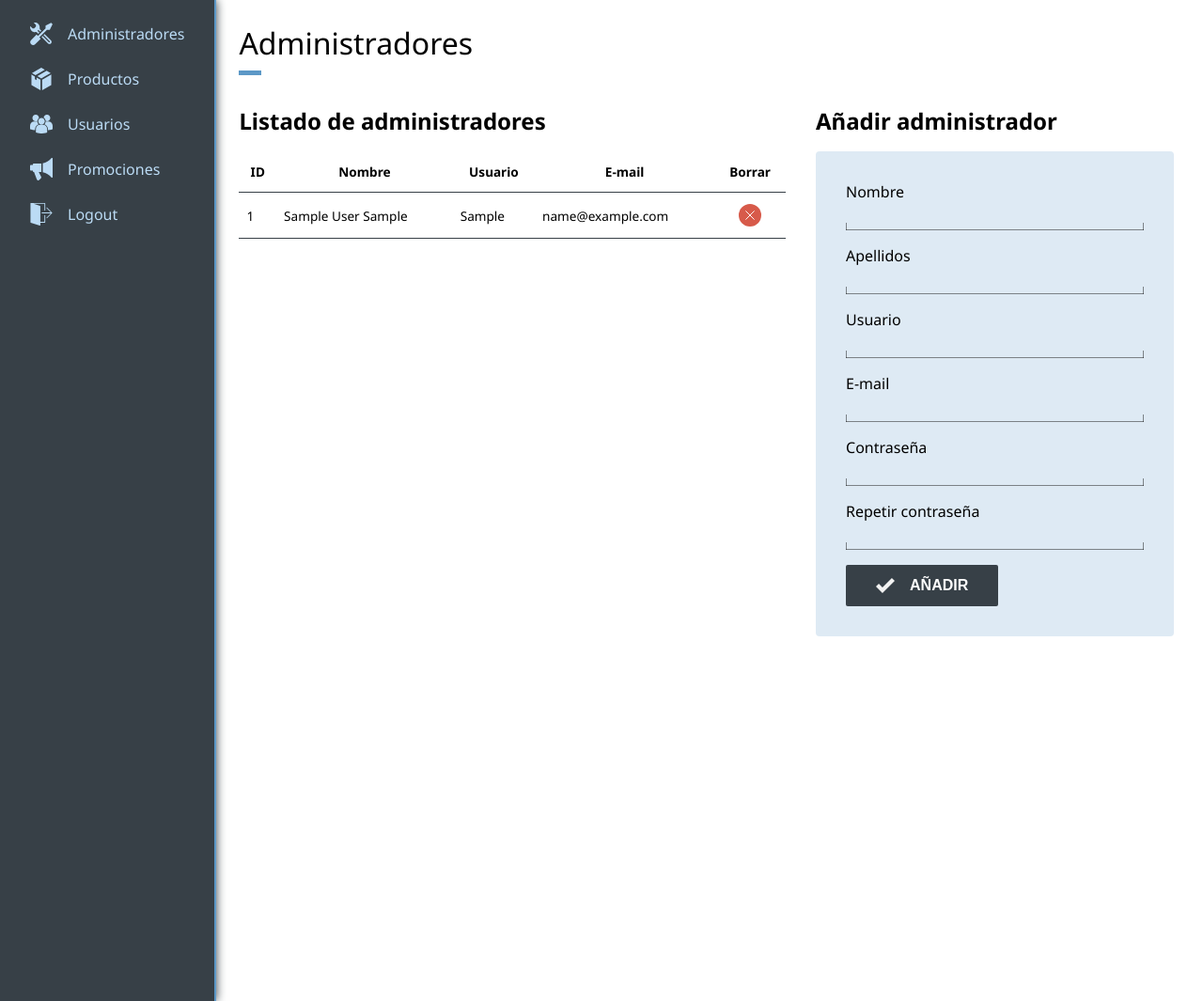
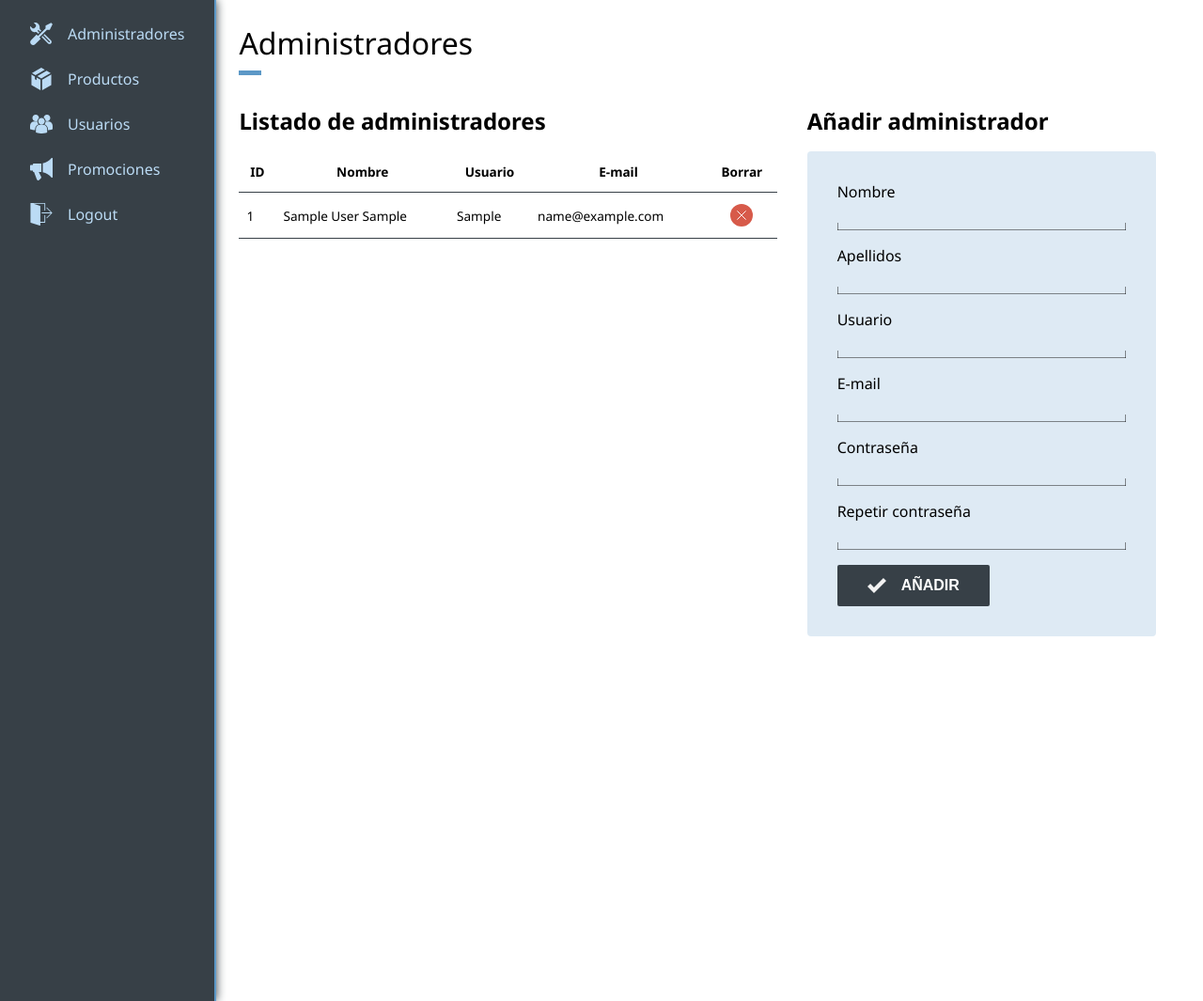
Before and after one commit to javiermr23/tienda, a PHP site: page /administracion/index.php in a window 1280 px wide. Shown: the whole page at 94% size. Run offline with PHP 8.4, Linux system fonts and the light colour scheme; tables that the repository leaves empty or names only in its code hold one stand-in row (values such as "Sample post"); some libraries are stand-ins or nearby versions.

Commit message:
Cambio en el layout de administracion

```diff
--- a/administracion/style.css
+++ b/administracion/style.css
@@ -79,6 +79,7 @@ img {
     padding: 1.5rem;
     position: absolute;
     transition: opacity .3s;
+    max-width: 1024px;
 }
 .adm-paginas > section > h1 {
     font-size: 2rem;
```
